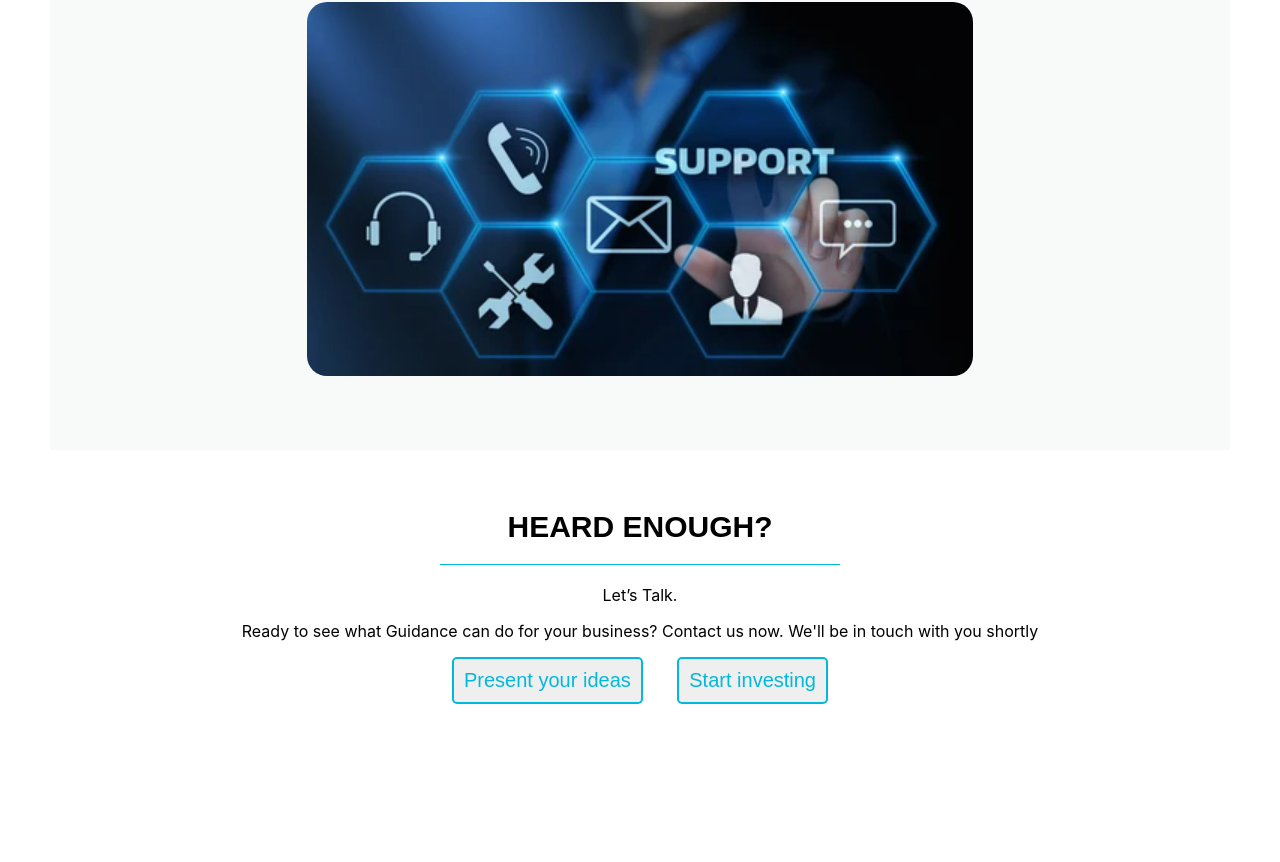
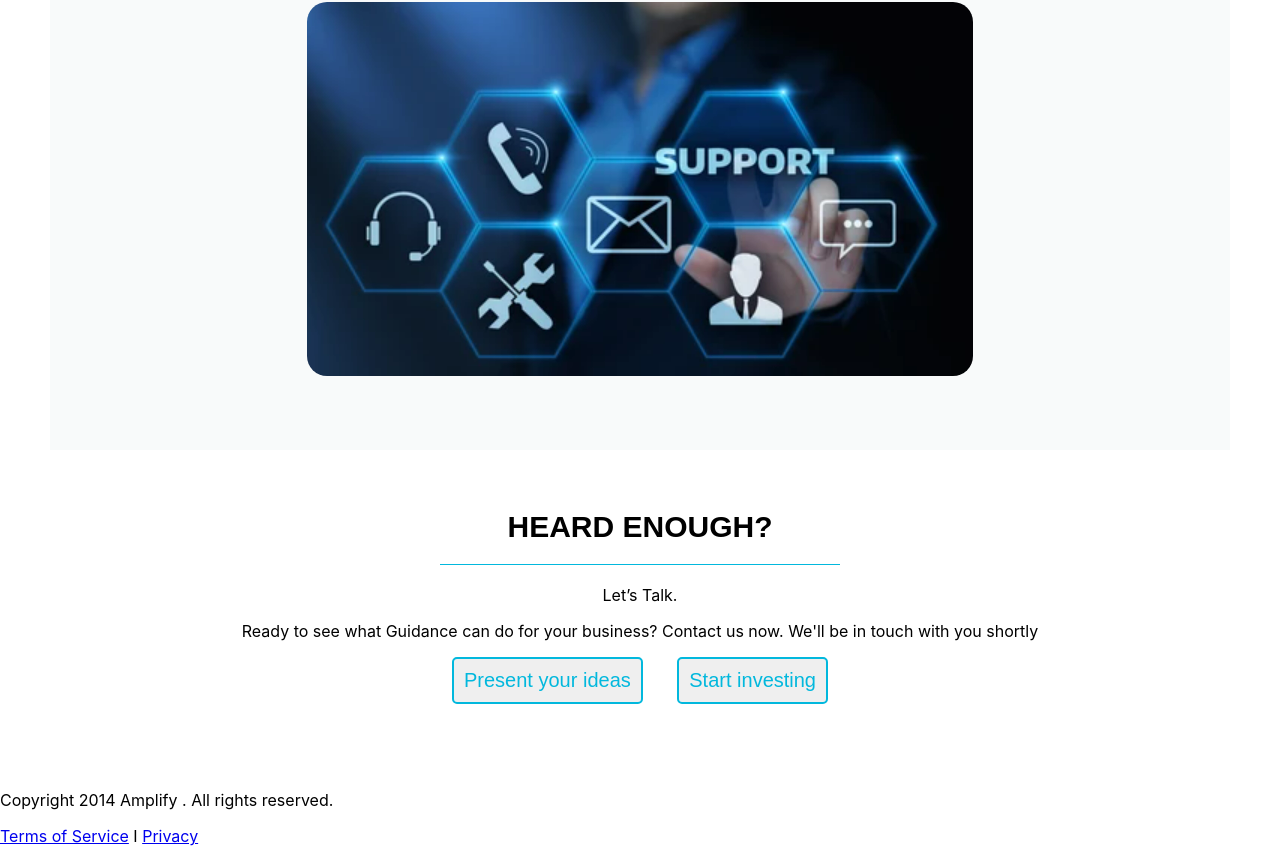
Before and after one commit to pradeep15a/codefury-frontend, a React (Create React App) app in the folder codefury-frontend/: page /home in a window 1280 px wide. Shown: the part 1801-2663 px from the top of the page. Before the commit the page ends 2565 px from the top, so only its background shows below. Built offline with nearby package versions, Linux system fonts and the light colour scheme.

Commit message:
footeredit

```diff
--- a/codefury-frontend/src/Components/Footer/footer.jsx
+++ b/codefury-frontend/src/Components/Footer/footer.jsx
@@ -1,4 +1,5 @@
-import React from 'react'
+import React from 'react';
+import './footer.css';
 
 export default function Footer() {
   return (
--- a/codefury-frontend/src/Components/Home/Home.jsx
+++ b/codefury-frontend/src/Components/Home/Home.jsx
@@ -5,6 +5,7 @@ import './Home.css';
 import f1 from '../../images/f1.jpeg';
 import g2 from '../../images/g2.png';
 import support from '../../images/support.png'
+import Footer from '../Footer/footer';
 
 const Home = () => {
     const navigate = useNavigate();
@@ -71,6 +72,7 @@ Our sales reps are provided with the best sales strategies that will help your p
         </div>
     </div>
 
+    <Footer />
     </div>
   )
 }
```
